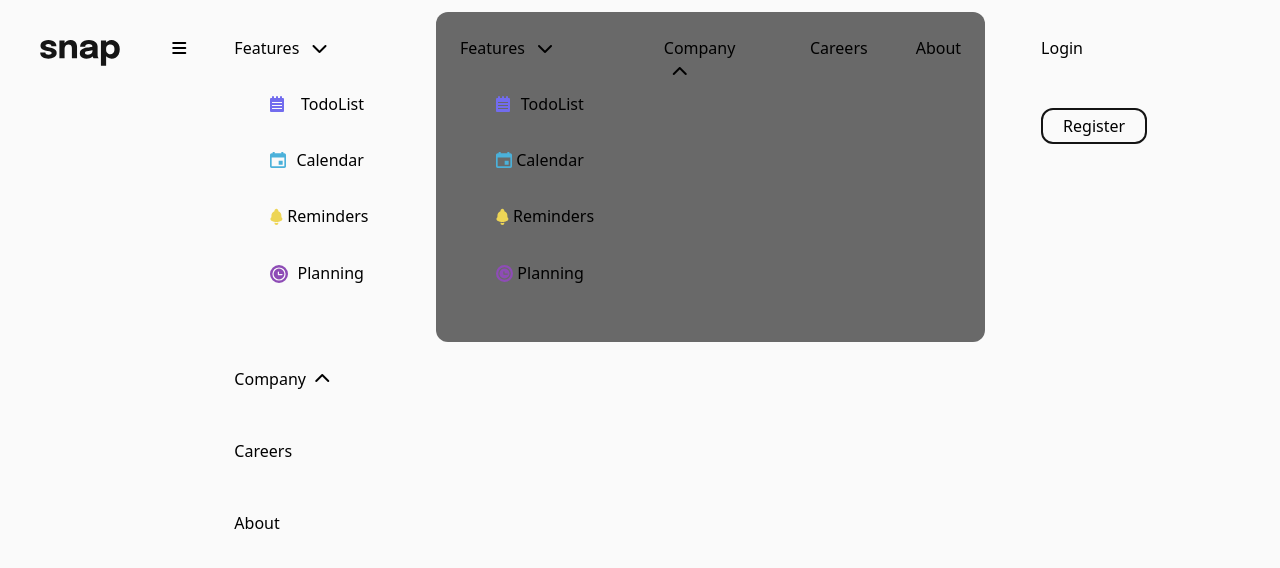
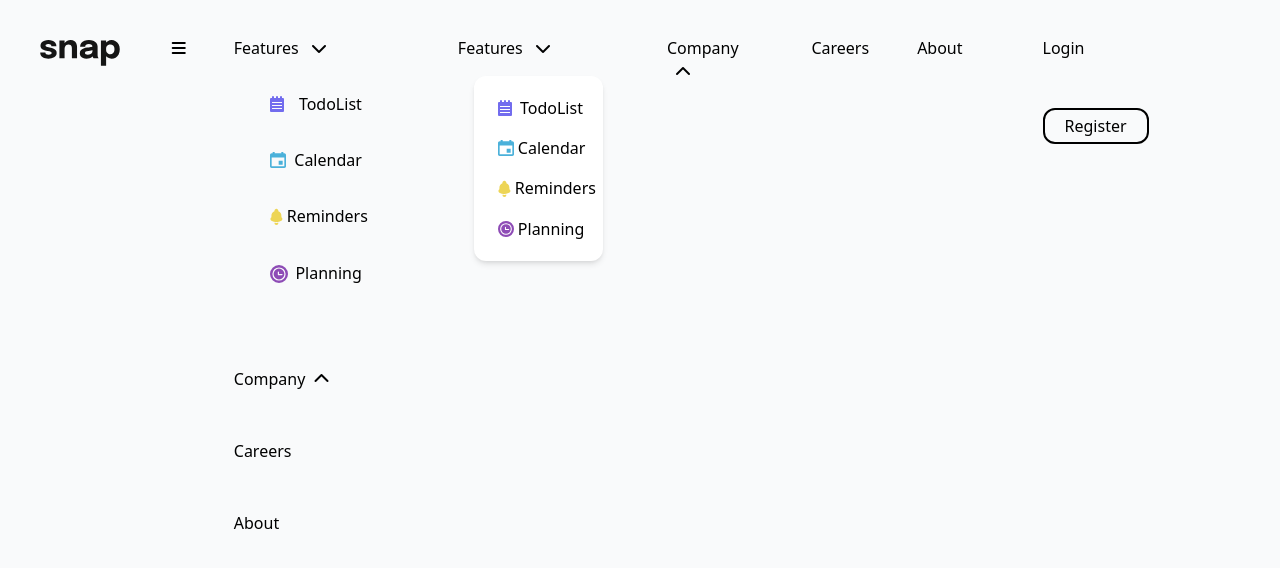
Before and after one commit to Mennapika/Intro-section-with-dropdown-navigation, a React (Create React App) app in the folder my-app/: page / in a window 1280 px wide. Both pictures are taken after a click on the icon 323 px from the left and 48 px from the top of the page. Shown: the top 568 px of the page. Built offline with nearby package versions, Linux system fonts and the light colour scheme.

Commit message:
style box

```diff
--- a/my-app/src/Components/NavBar.jsx
+++ b/my-app/src/Components/NavBar.jsx
@@ -16,7 +16,7 @@ export const NavBar = () => {
  const handleClickC=()=> setClickedC(!clickedC);
  const closeMobileMenu=()=>setClicked(false);
   return (
-    <div className='flex flex-row  justify-between  max-w-full h-3/5   bg-white text-lg p-3'>
+    <div className='flex flex-row  justify-between  max-w-full h-3/5   bg-gray-50 text-lg p-3'>
         <div className='flex flex-row  justify-start'>
       <div className='m-5 p-2'>
          <img  src={logo} alt="logo"/>
@@ -46,13 +46,13 @@ export const NavBar = () => {
           </ul>
 
       <div className='px-4'>
-          <ul className='flex flex-row justify-start  bg-gray rounded-xl'>
+          <ul className='flex flex-row justify-start '>
             <li className='m-6'><a  className='cursor-pointer' onClick={handleClickF}> Features </a> <i onClick={handleClickF} className={clickedF?"fa-solid fa-chevron-down mx-2 ":"fa-solid fa-chevron-up mx-2 "}></i>
-            <ul className= {clickedF?"m-4 flex flex-col justify-between" :"hidden"}>
-            <li className='m-4 flex flex-row justify-between'>  <img src={todo}alt='todoList' height="10" className='m-1 cursor-pointer'/><a  className='cursor-pointer' onClick={closeMobileMenu}> TodoList </a></li>
-            <li className='m-4 flex flex-row justify-between'>  <img src={calender}alt='calender' height="10" className='m-1 cursor-pointer' /><a  className='cursor-pointer' onClick={closeMobileMenu}> Calendar </a></li>
-            <li className='m-4 flex flex-row justify-between'>  <img src={reminders}alt='reminders' width="18" className='m-1 cursor-pointer'/><a  className='cursor-pointer' onClick={closeMobileMenu}> Reminders </a></li>
-            <li className='m-4 flex flex-row justify-between'>  <img src={planning}alt='planning' width="18" className='m-1 cursor-pointer'/><a  className='cursor-pointer' onClick={closeMobileMenu}> Planning </a></li>
+            <ul className= {clickedF?"m-4 flex flex-col justify-between bg-white w-50 rounded-xl p-3 shadow-md" :"hidden"}>
+            <li className='m-2 flex flex-row justify-between'>  <img src={todo}alt='todoList' height="10" className='m-1 cursor-pointer'/><a  className='cursor-pointer' onClick={closeMobileMenu}> TodoList </a></li>
+            <li className='m-2 flex flex-row justify-between'>  <img src={calender}alt='calender' height="10" className='m-1 cursor-pointer' /><a  className='cursor-pointer' onClick={closeMobileMenu}> Calendar </a></li>
+            <li className='m-2 flex flex-row justify-between'>  <img src={reminders}alt='reminders' width="18" className='m-1 cursor-pointer'/><a  className='cursor-pointer' onClick={closeMobileMenu}> Reminders </a></li>
+            <li className='m-2 flex flex-row justify-between'>  <img src={planning}alt='planning' width="18" className='m-1 cursor-pointer'/><a  className='cursor-pointer' onClick={closeMobileMenu}> Planning </a></li>
             </ul>
             </li>
             <li className='m-6 group'> <a  className='cursor-pointer' onClick={handleClickC} > Company</a>  <i onClick={handleClickC}  className={clickedC?"fa-solid fa-chevron-down mx-2  cursor-pointer":"fa-solid fa-chevron-up mx-2 cursor-pointer "}></i>
--- a/my-app/tailwind.config.js
+++ b/my-app/tailwind.config.js
@@ -4,11 +4,6 @@ module.exports = {
     "./src/**/*.{js,jsx,ts,tsx}",
   ],
   theme: {
-    colors: {
-      'white': ' hsl(0, 0%, 98%)',
-      'black': 'hsl(0, 0%, 8%)',
-      'gray': 'hsl(0, 0%, 41%)',
-    },
     fontFamily: {
       epilogue: ['Epilogue', 'sans-serif'],
     },
```
